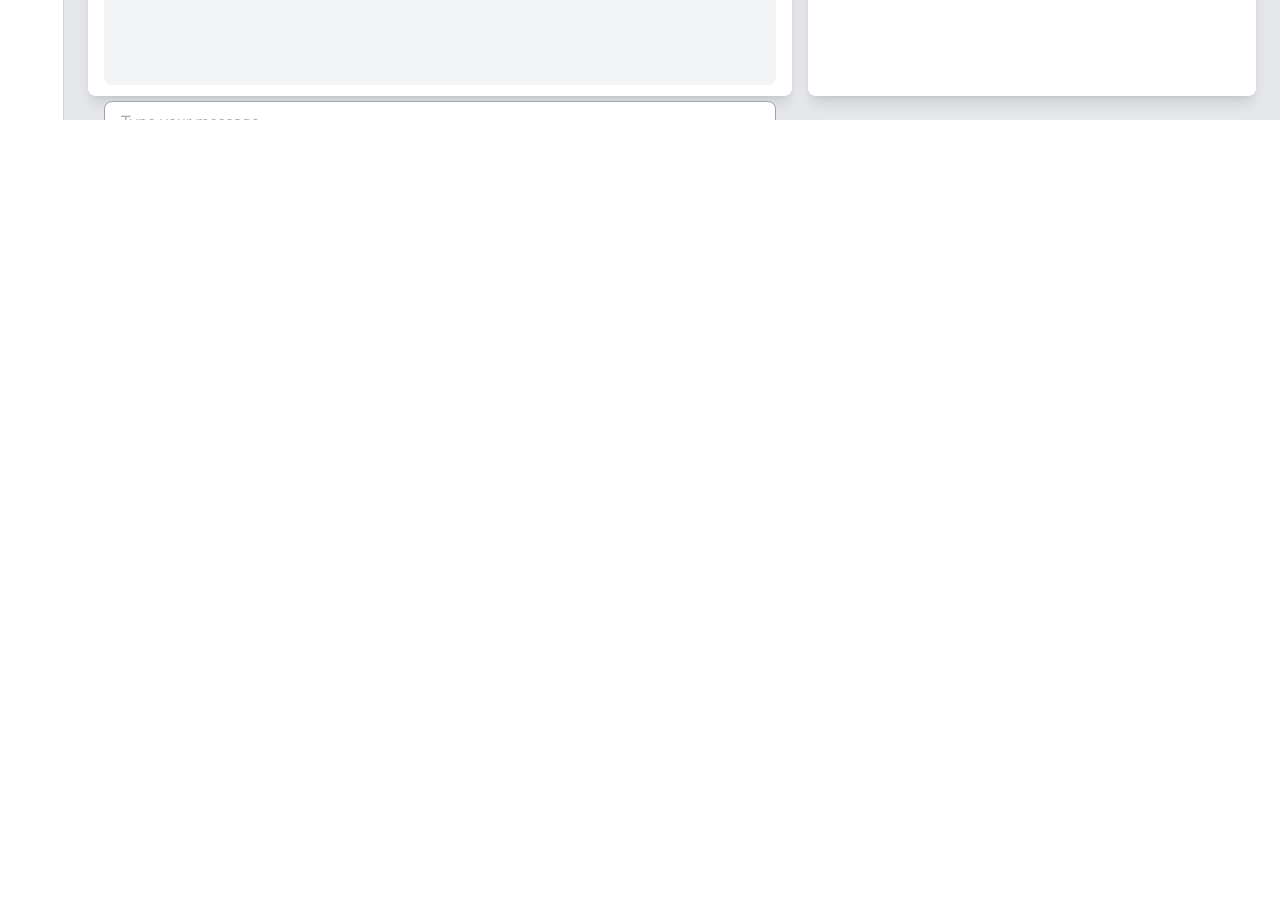
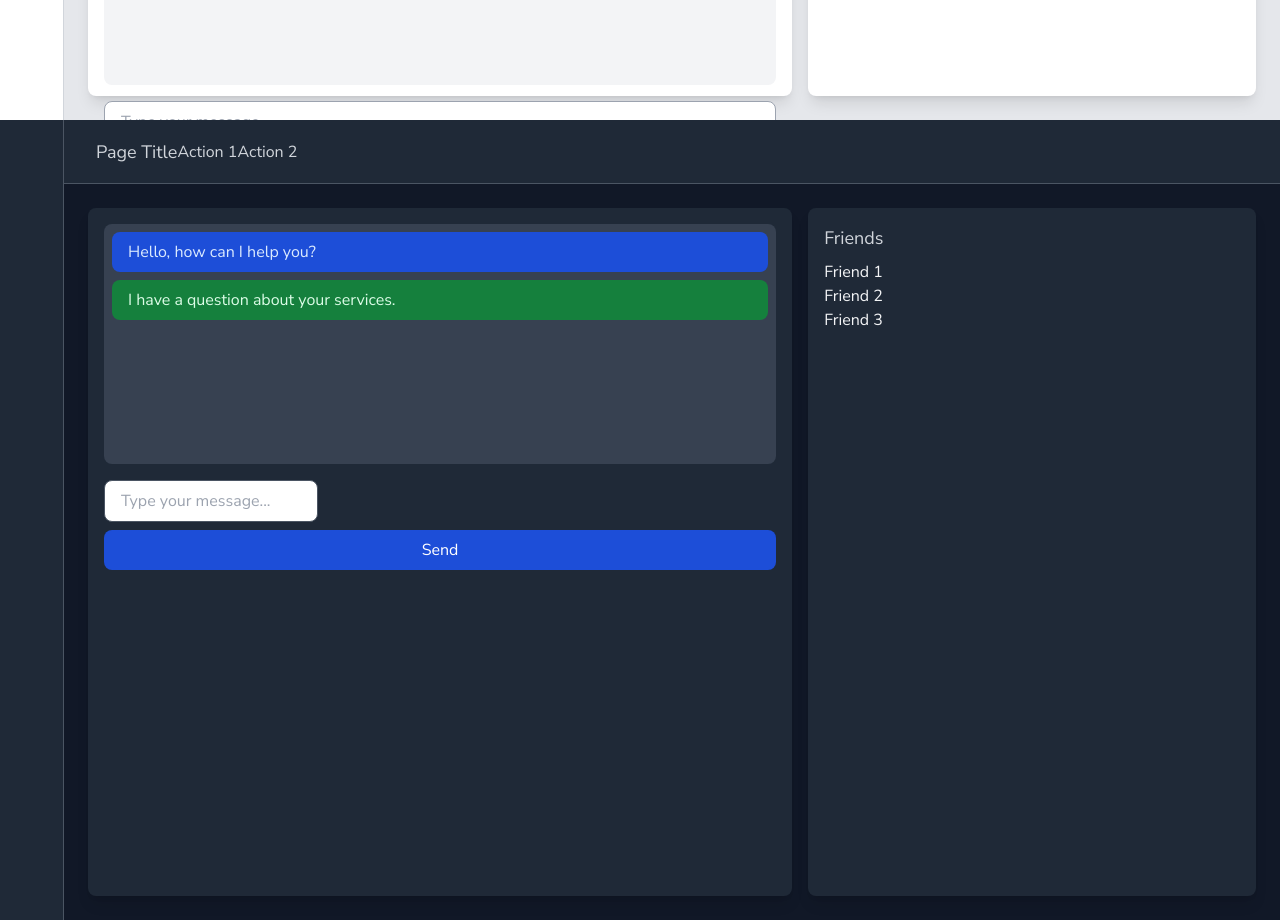
Before and after one commit to a-down/friends-db, a React (Create React App) app in the folder client/: page /testing in a window 1280 px wide. Shown: the part 680-1600 px from the top of the page. Before the commit the page ends 800 px from the top, so only its background shows below. Built offline with nearby package versions, Linux system fonts and the light colour scheme.

Commit message:
light/darkmode

```diff
--- a/client/src/pages/TestingPage.js
+++ b/client/src/pages/TestingPage.js
@@ -131,6 +131,79 @@ export default function MyComponent() {
 
 
 
+
+    <div className="flex h-screen bg-gray-800 text-white">
+      {/* Sidebar */}
+      <div className="flex flex-col items-center w-16 pb-4 border-r border-gray-600">
+        {/* Sidebar items */}
+        <a className="sidebar-item" href="#">
+          <svg className="w-8 h-8 text-gray-400" xmlns="http://www.w3.org/2000/svg" fill="none" viewBox="0 0 24 24" stroke="currentColor">
+            {/* Icon */}
+          </svg>
+        </a>
+        {/* More sidebar items */}
+      </div>
+
+      {/* Main Content */}
+      <div className="flex flex-col flex-grow">
+        {/* Top Header */}
+        <div className="flex items-center h-16 px-8 border-b border-gray-600">
+          <h1 className="text-lg font-medium text-gray-300">Page Title</h1>
+          <button className="action-button text-gray-300">
+            Action 1
+          </button>
+          <button className="action-button text-gray-300">
+            Action 2
+          </button>
+          {/* More action buttons */}
+        </div>
+
+        {/* Content */}
+        <div className="flex-grow p-6 overflow-auto bg-gray-900">
+          {/* Message and Friends Box */}
+          <div className="flex h-full">
+            {/* Message Box */}
+            <div className="message-box bg-gray-800 shadow-lg rounded-lg p-4 flex-grow">
+              {/* Messages */}
+              <div className="messages bg-gray-700 p-2 rounded-lg h-60" style={{ overflowY: 'auto', maxHeight: 'calc(100% - 100px)', minHeight: '100px' }}>
+                <div className="message received mb-2">
+                  <p className="message-text bg-blue-700 text-blue-100 py-2 px-4 rounded-lg">
+                    Hello, how can I help you?
+                  </p>
+                </div>
+                <div className="message sent mb-2">
+                  <p className="message-text bg-green-700 text-green-100 py-2 px-4 rounded-lg">
+                    I have a question about your services.
+                  </p>
+                </div>
+                {/* More messages */}
+              </div>
+
+              {/* Input and Button */}
+              <div className="mt-4">
+                <input type="text" placeholder="Type your message..." className="input border border-gray-600 rounded-lg flex-grow py-2 px-4 text-gray-100" />
+                <button className="send-button bg-blue-700 hover:bg-blue-800 text-white rounded-lg py-2 px-4 mt-2 w-full">Send</button>
+              </div>
+            </div>
+
+            {/* Friends Box */}
+            <div className="friends-box bg-gray-800 shadow-lg rounded-lg p-4 ml-4 flex-grow">
+              <h2 className="text-lg font-medium text-gray-300 mb-2">Friends</h2>
+              <ul className="friend-list">
+                <li className="friend text-gray-100">Friend 1</li>
+                <li className="friend text-gray-100">Friend 2</li>
+                <li className="friend text-gray-100">Friend 3</li>
+                {/* Add more friends */}
+              </ul>
+            </div>
+          </div>
+        </div>
+      </div>
+    </div>
+
+
+
+
 </div>
 
 
```
